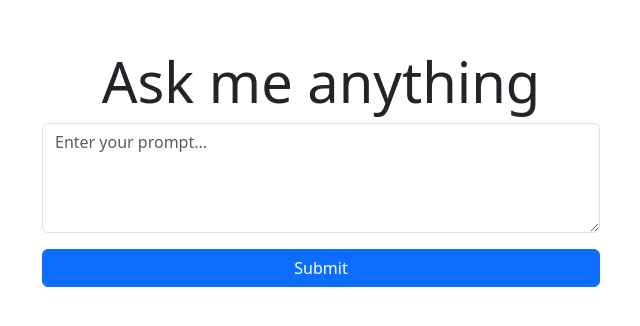
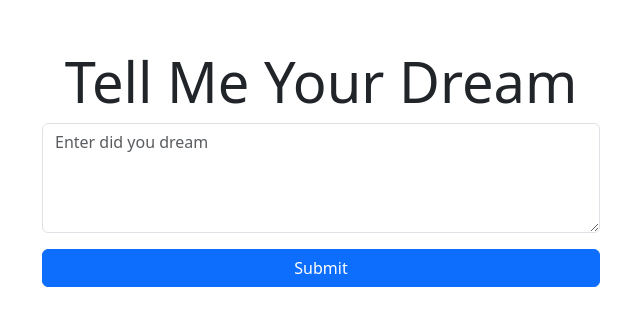
Before and after one commit to DUZAKH/CART498-A4, a Flask app: page / in a window 1280 px wide. Shown: the top 326 px of the page, without its empty margins (319-959 px from the left). Run offline with Flask 3, Linux system fonts and the light colour scheme.

Commit message:
Change text

```diff
--- a/templates/index.html
+++ b/templates/index.html
@@ -3,17 +3,17 @@
 <head>
     <meta charset="UTF-8">
     <meta name="viewport" content="width=device-width, initial-scale=1.0">
-    <title>Ask me anything</title>
+    <title>Jungian Dream Analysis</title>
     <link href="https://cdn.jsdelivr.net/npm/bootstrap@5.3.3/dist/css/bootstrap.min.css" rel="stylesheet">
 </head>
 <body>
     <div class="container text-center mt-5">
-        <h1 class="display-4">Ask me anything</h1>
+        <h1 class="display-4">Tell Me Your Dream</h1>
 
         <form method="POST" class="mx-auto col-md-8 col-lg-6">
             <div class="mb-3">
                 <textarea name="prompt" rows="4" class="form-control"
-                          placeholder="Enter your prompt..." required></textarea>
+                          placeholder="Enter did you dream" required></textarea>
             </div>
             <div class="d-grid">
                 <input type="submit" value="Submit" class="btn btn-primary">
```
